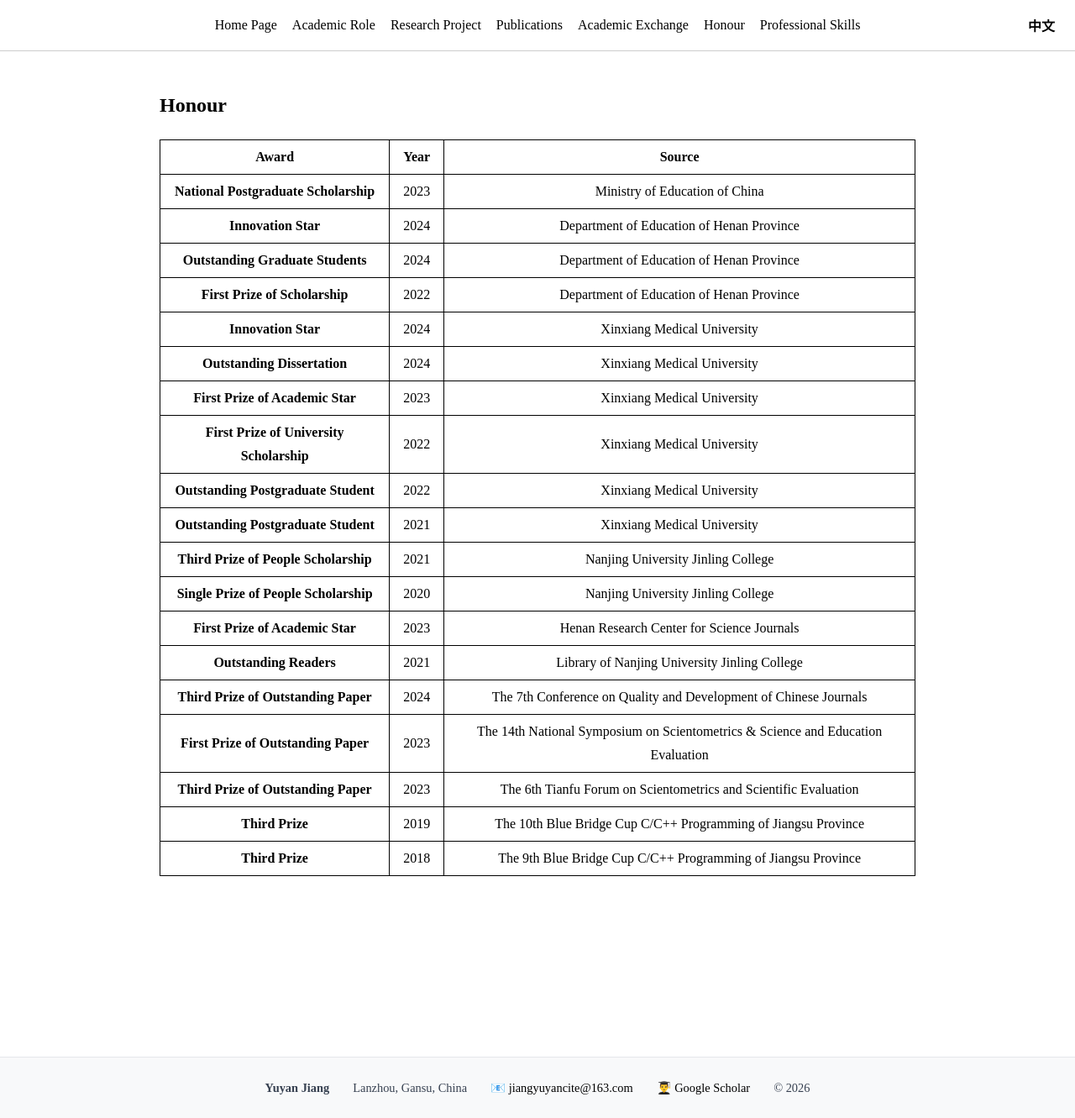
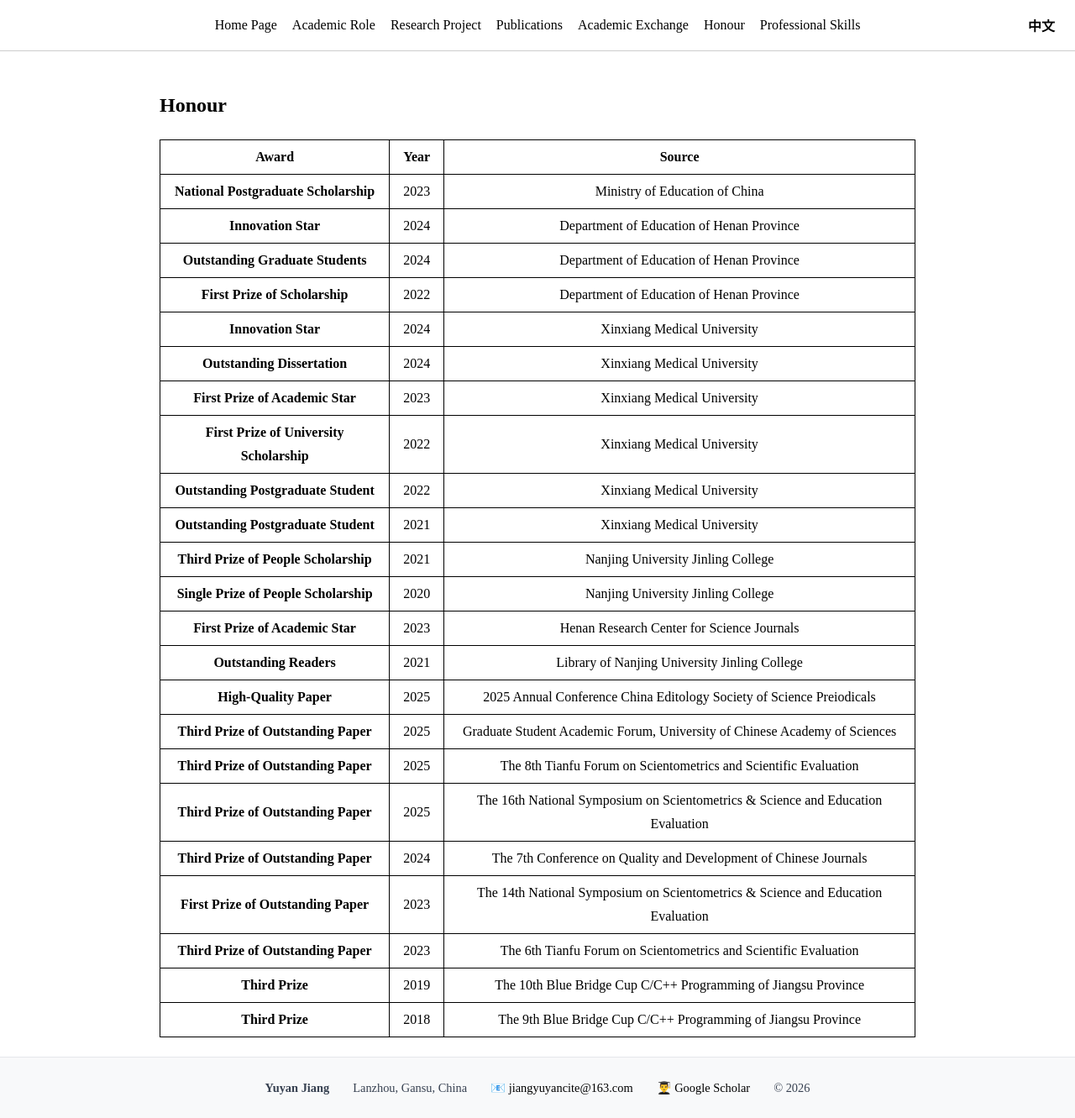
Before and after one commit to jiang-yuyan/Yuyan-Jiang-CV, a Jekyll site: the page built from honour/honours.md, in a window 1280 px wide and 1331 px high. Shown: the whole window at 84% size. Built offline with Jekyll 4.4.1, drawn with Linux system fonts in a browser that asks for light colours.

Commit message:
Update honours.md

```diff
--- a/honour/honours.md
+++ b/honour/honours.md
@@ -21,6 +21,10 @@ title: honours
 | **Single Prize of People Scholarship** | 2020 | Nanjing University Jinling College |
 | **First Prize of Academic Star** | 2023 | Henan Research Center for Science Journals |
 | **Outstanding Readers** | 2021 | Library of Nanjing University Jinling College |
+| **High-Quality Paper** | 2025 | 2025 Annual Conference China Editology Society of Science Preiodicals |
+| **Third Prize of Outstanding Paper** | 2025 | Graduate Student Academic Forum, University of Chinese Academy of Sciences |
+| **Third Prize of Outstanding Paper** | 2025 | The 8th Tianfu Forum on Scientometrics and Scientific Evaluation |
+| **Third Prize of Outstanding Paper** | 2025 | The 16th National Symposium on Scientometrics & Science and Education Evaluation |
 | **Third Prize of Outstanding Paper** | 2024 | The 7th Conference on Quality and Development of Chinese Journals |
 | **First Prize of Outstanding Paper** | 2023 | The 14th National Symposium on Scientometrics & Science and Education Evaluation |
 | **Third Prize of Outstanding Paper** | 2023 | The 6th Tianfu Forum on Scientometrics and Scientific Evaluation |
```
